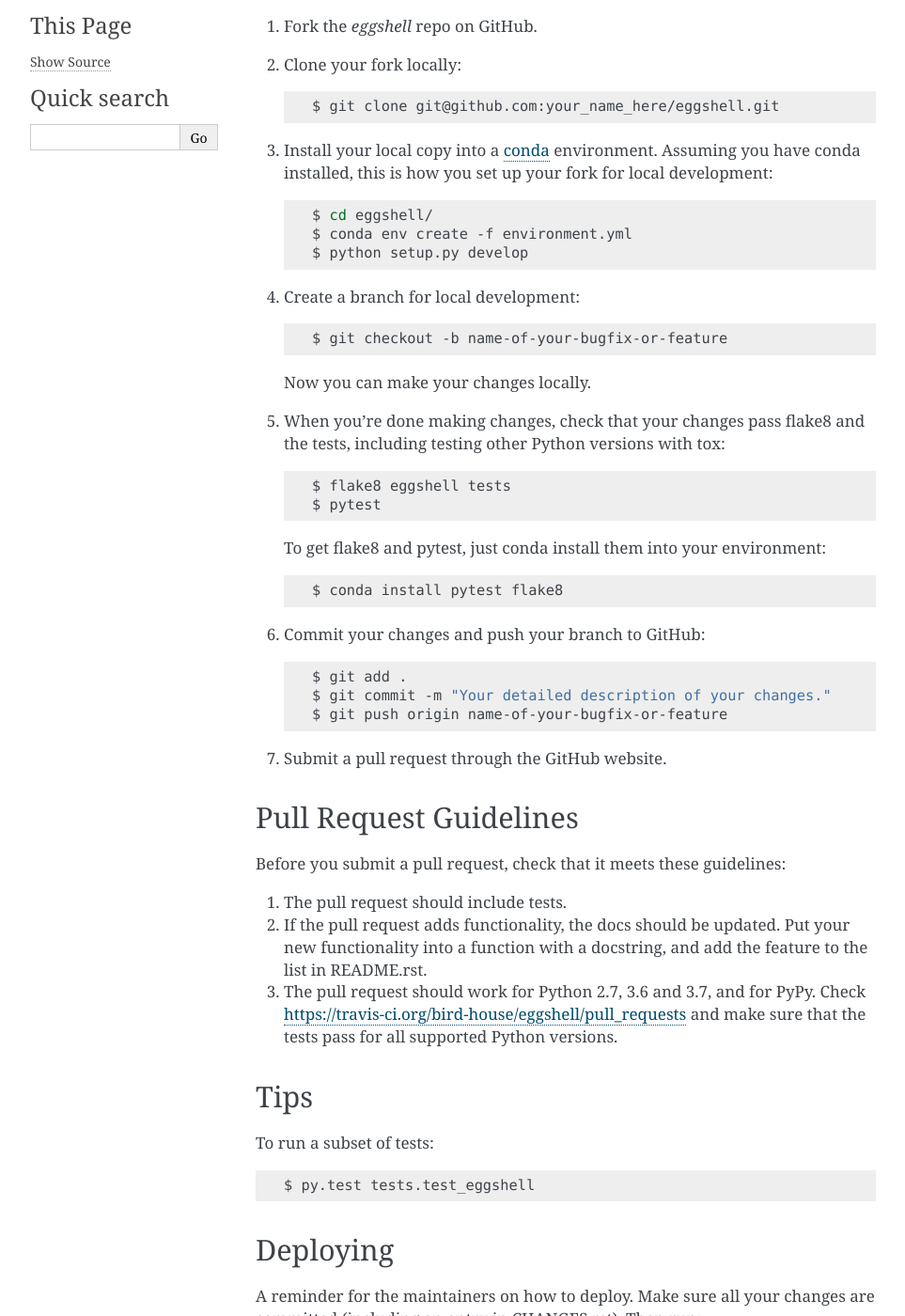
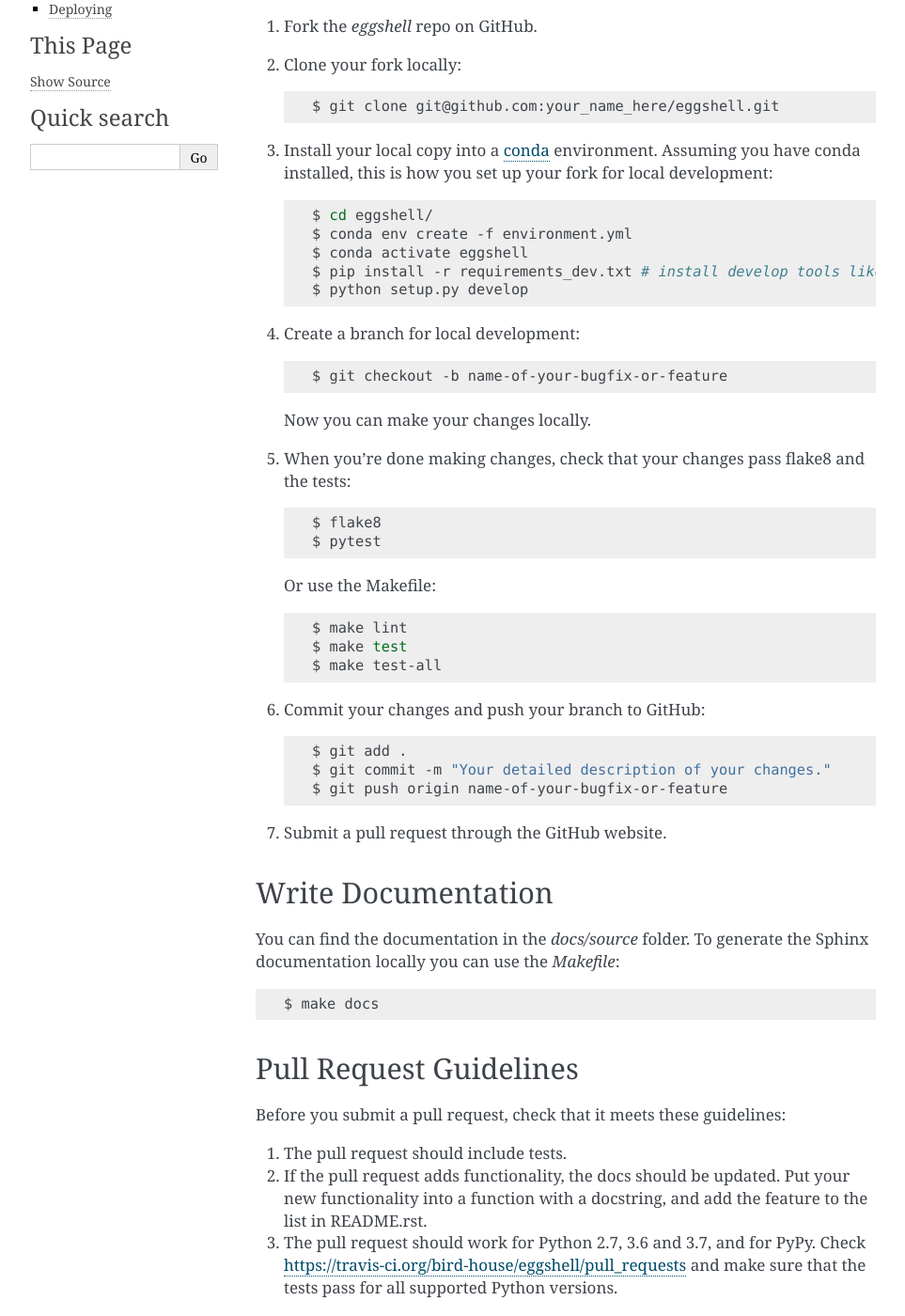
Before and after one commit to bird-house/eggshell, a Sphinx documentation site: the page built from docs/source/development.rst, in a window 1280 px wide and 1400 px high, scrolled down 200 px. Shown: the whole window at 94% size, without its empty margins (148-1111 px from the left). Built offline with Sphinx 7.4.7, drawn with Linux system fonts in a browser that asks for light colours; some of the changed text lies outside the part shown.

Commit message:
update dev guide

```diff
--- a/docs/source/development.rst
+++ b/docs/source/development.rst
@@ -19,6 +19,8 @@ Ready to contribute? Here's how to set up `eggshell` for local development.
 
     $ cd eggshell/
     $ conda env create -f environment.yml
+    $ conda activate eggshell
+    $ pip install -r requirements_dev.txt # install develop tools like pytest
     $ python setup.py develop
 
 4. Create a branch for local development::
@@ -28,14 +30,16 @@ Ready to contribute? Here's how to set up `eggshell` for local development.
    Now you can make your changes locally.
 
 5. When you're done making changes, check that your changes pass flake8 and the
-   tests, including testing other Python versions with tox::
+   tests::
 
-    $ flake8 eggshell tests
+    $ flake8
     $ pytest
 
-   To get flake8 and pytest, just conda install them into your environment::
+   Or use the Makefile::
 
-     $ conda install pytest flake8
+     $ make lint
+     $ make test
+     $ make test-all
 
 6. Commit your changes and push your branch to GitHub::
 
@@ -46,6 +50,14 @@ Ready to contribute? Here's how to set up `eggshell` for local development.
 7. Submit a pull request through the GitHub website.
 
 .. _conda: https://conda.io/docs/
+
+Write Documentation
+-------------------
+
+You can find the documentation in the `docs/source` folder. To generate the Sphinx
+documentation locally you can use the `Makefile`::
+
+  $ make docs
 
 Pull Request Guidelines
 -----------------------
@@ -65,7 +77,7 @@ Tips
 
 To run a subset of tests::
 
-$ py.test tests.test_eggshell
+$ pytest tests.test_utils
 
 
 Deploying
```
